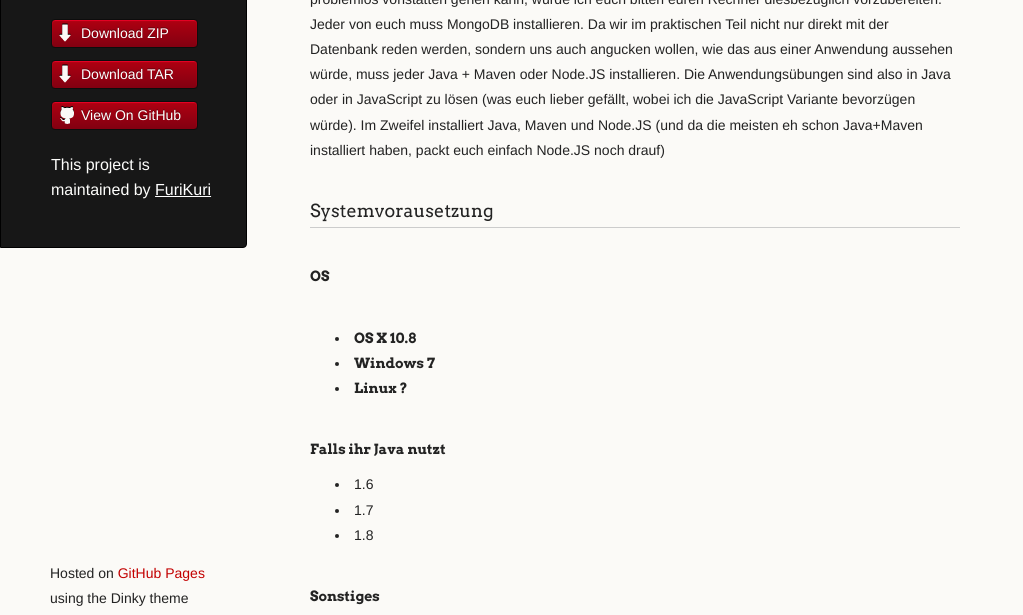
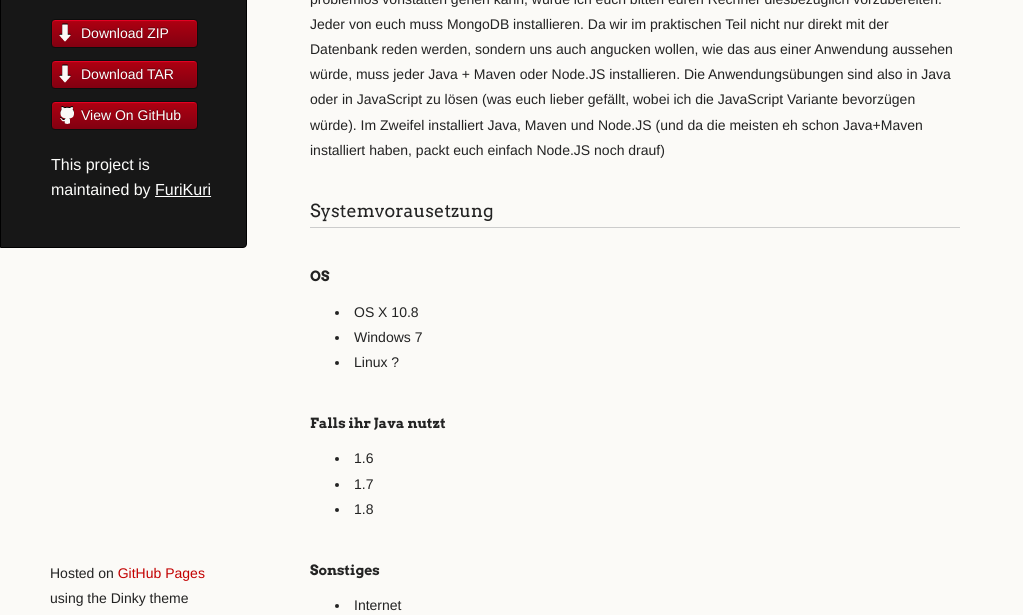
Before and after one commit to FuriKuri/mongodb, a plain HTML site: page index.html in a window 1280 px wide. Shown: the part 157-772 px from the top of the page, without its empty margins (0-1023 px from the left). Drawn offline with Linux system fonts and the light colour scheme.

Commit message:
formatting

```diff
--- a/index.html
+++ b/index.html
@@ -40,7 +40,7 @@
         Java, Maven und Node.JS (und da die meisten eh schon Java+Maven installiert haben, packt euch einfach Node.JS noch drauf)
 
 <h3>Systemvorausetzung</h3>
-<h4>OS<h4>
+<h4>OS</h4>
 <ul>
     <li>OS X 10.8</li>
     <li>Windows 7</li>
```
